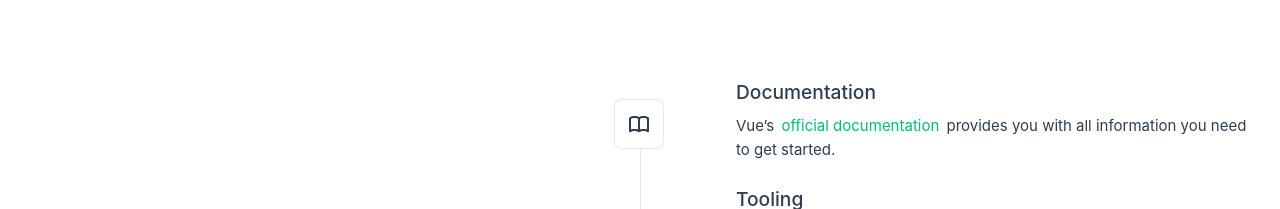
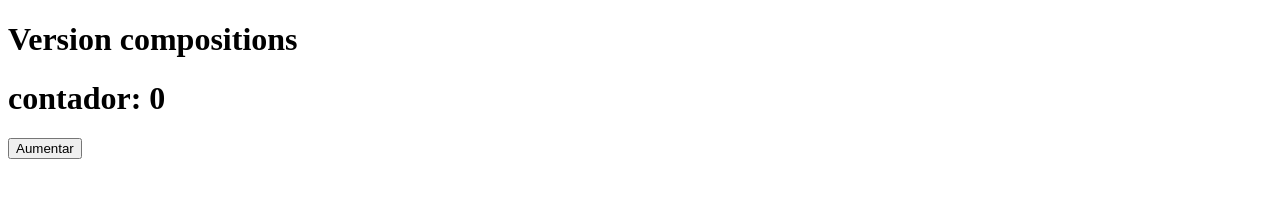
Before and after one commit to EdimerGitHub/vue-3-ecommerce, a Vue app: page / in a window 1280 px wide. Shown: the top 209 px of the page. Built offline with nearby package versions, Linux system fonts and the light colour scheme; the HTML template or start-up script is replaced by a standard one.

Commit message:
add basic examples whith Options API and Composition API

```diff
--- /dev/null
+++ b/src/examples/ContadorCompositions.vue
@@ -0,0 +1,15 @@
+<script setup>
+    import {ref} from 'vue'
+    const count = ref(0);
+    function increase (){
+        count.value +=1;
+    }
+
+</script>
+
+
+<template>
+    <h1>Version compositions</h1>
+    <h1>contador: {{ count }}</h1>
+    <button @click="increase">Aumentar</button>
+</template>
```
Also changed, not shown: src/examples/ContadorOptions.vue (added, +24 -0 lines), src/main.ts (+3 -10 lines), src/main2.ts (added, +14 -0 lines).
